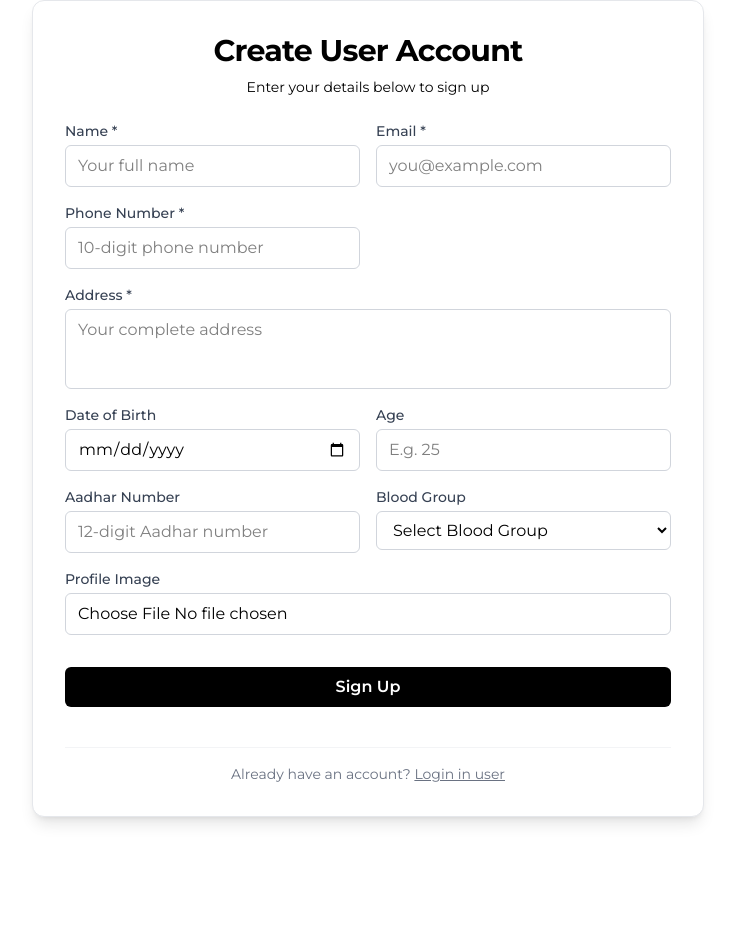
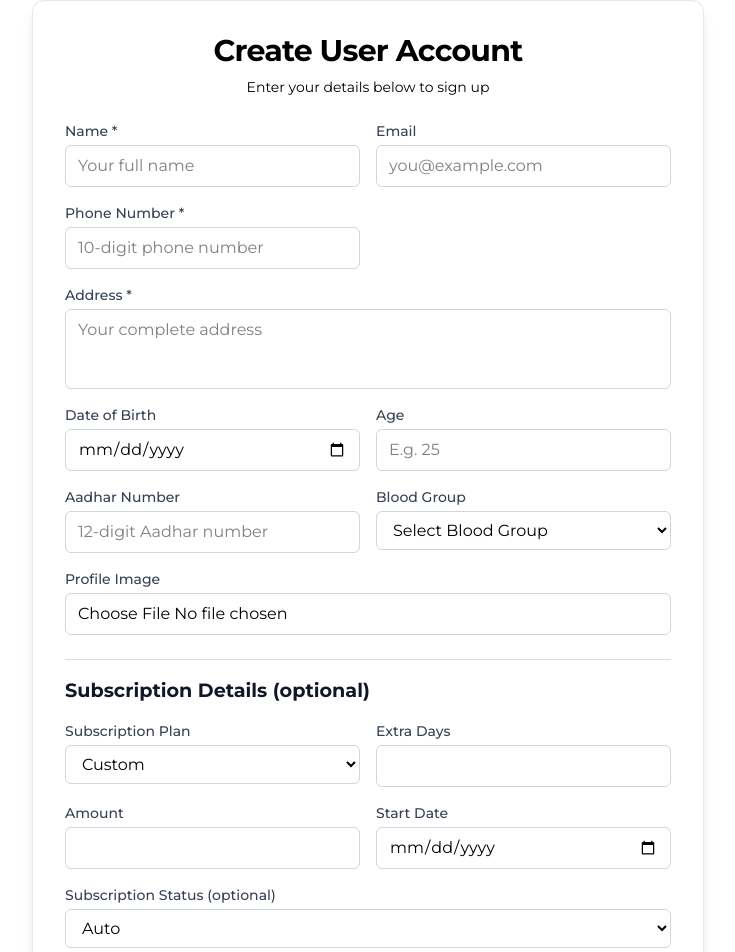
Before and after one commit to riowonder/Aarambh-Frontend, a React (Vite) app: page /user-register in a window 1280 px wide. Shown: the part 40-992 px from the top of the page, without its empty margins (272-1007 px from the left). Before the commit the page ends 897 px from the top, so only its background shows below. Built offline with nearby package versions, Linux system fonts and the light colour scheme.

Commit message:
auth updated once again

```diff
--- a/src/pages/auth/UserLogin.jsx
+++ b/src/pages/auth/UserLogin.jsx
@@ -5,13 +5,19 @@ import { toast } from "react-hot-toast";
 import { useUser } from "../../context/UserContext";
 
 export default function UserLogin() {
-  const [formData, setFormData] = useState({ email: "", dobDay: "", dobMonth: "", dobYear: "" });
+  const [formData, setFormData] = useState({ phone: "", dobDay: "", dobMonth: "", dobYear: "" });
   const [loading, setLoading] = useState(false);
   const navigate = useNavigate();
   const { login } = useUser();
 
   const handleInputChange = (e) => {
     const { name, value } = e.target;
+    if (name === 'phone') {
+      // Allow only digits and limit to 10
+      const cleaned = value.replace(/\D/g, '').slice(0, 10);
+      setFormData((prev) => ({ ...prev, [name]: cleaned }));
+      return;
+    }
     setFormData((prev) => ({
       ...prev,
       [name]: value,
@@ -23,7 +29,7 @@ export default function UserLogin() {
     setLoading(true);
     try {
       // Build dob as DD/MM/YYYY
-      const { dobDay, dobMonth, dobYear, email } = formData;
+      const { dobDay, dobMonth, dobYear, phone } = formData;
       if (!dobDay || !dobMonth || !dobYear) {
         throw new Error('Please enter a valid date of birth');
       }
@@ -31,7 +37,9 @@ export default function UserLogin() {
       const dd = String(dobDay).padStart(2, '0');
       const mm = String(dobMonth).padStart(2, '0');
       const yyyy = String(dobYear);
-      const payload = { email, dob: `${dd}/${mm}/${yyyy}` };
+      const payload = { phone, dob: `${dd}/${mm}/${yyyy}` };
+
+      console.log("Submitting login with payload:", payload);
 
       const response = await axios.post(
         `${import.meta.env.VITE_API_BASE_URL}/auth/user-login`,
@@ -53,18 +61,21 @@ export default function UserLogin() {
       <div className="w-full max-w-md bg-white border border-gray-200 rounded-xl shadow-lg p-8 flex flex-col gap-6">
         <div className="flex flex-col gap-2 text-center">
           <h2 className="text-3xl font-bold tracking-tight">User Login</h2>
-          <p className="text-sm text-muted-foreground">Enter your email and serial number to login</p>
+          <p className="text-sm text-muted-foreground">Enter your phone number and DOB to login</p>
         </div>
         <form className="flex flex-col gap-4" onSubmit={handleSubmit}>
           <div className="flex flex-col gap-1">
-            <label className="text-sm font-medium text-gray-700 text-start">Email</label>
+            <label className="text-sm font-medium text-gray-700 text-start">Phone Number : </label>
             <input
-              type="email"
-              name="email"
-              value={formData.email}
+              type="tel"
+              name="phone"
+              value={formData.phone}
               onChange={handleInputChange}
+              pattern="[0-9]{10}"
+              maxLength={10}
+              inputMode="numeric"
               className="input input-bordered px-3 py-2 rounded-md border border-gray-300 focus:outline-none focus:ring-2 focus:ring-primary"
-              placeholder="xyz@example.com"
+              placeholder="987654210"
               required
             />
           </div>
--- a/src/pages/auth/UserRegister.jsx
+++ b/src/pages/auth/UserRegister.jsx
@@ -14,7 +14,13 @@ export default function UserRegister() {
         aadhar: "",
         blood_group: "",
         age: "",
-        image: null
+    image: null,
+    // Subscription fields
+    subscription_plan: 'Custom',
+    extra_days: '',
+    amount: '',
+    start_date: '',
+    subscription_status: ''
     });
     const [loading, setLoading] = useState(false);
     const navigate = useNavigate();
@@ -23,6 +29,11 @@ export default function UserRegister() {
     // Handle input changes
     function handleInputChange(e) {
         const { name, value, type, files } = e.target;
+        if (name === 'phone') {
+            const cleaned = value.replace(/\D/g, '').slice(0, 10);
+            setFormData((prev) => ({ ...prev, [name]: cleaned }));
+            return;
+        }
         setFormData((prev) => ({
             ...prev,
             [name]: type === "file" ? files[0] : value,
@@ -38,7 +49,9 @@ export default function UserRegister() {
             // Use FormData for file upload
             const data = new FormData();
             Object.keys(formData).forEach((key) => {
-                if (formData[key]) {
+                // Don't append subscription fields to registration FormData (they will be sent to subscription endpoint)
+                if (['subscription_plan','extra_days','amount','start_date','subscription_status'].includes(key)) return;
+                if (formData[key] || formData[key] === 0) {
                     data.append(key, formData[key]);
                 }
             });
@@ -51,11 +64,31 @@ export default function UserRegister() {
             });
 
             // Store user data in context
-            login(response.data.user || {
-                name: formData.name,
-                email: formData.email,
-            });
+            const createdUser = response.data.user || { name: formData.name, email: formData.email };
 
+            // If subscription fields provided, add subscription for the newly created user
+            try {
+                if (formData.start_date && formData.subscription_plan) {
+                    const subPayload = {
+                        plan: formData.subscription_plan,
+                        amount: formData.amount ? Number(formData.amount) : 0,
+                        extra_days: formData.extra_days ? Number(formData.extra_days) : 0,
+                        start_date: formData.start_date,
+                    };
+                    if (formData.subscription_status) subPayload.status = formData.subscription_status;
+
+                    // Use createdUser.id (authController returns id)
+                    const userId = createdUser.id || createdUser._id;
+                    if (userId) {
+                        await axios.post(`${import.meta.env.VITE_API_BASE_URL}/member/${userId}/subscription`, subPayload, { withCredentials: true });
+                    }
+                }
+            } catch (subErr) {
+                console.error('Subscription creation failed:', subErr);
+                // non-fatal: proceed with registration success
+            }
+
+            login(createdUser);
             toast.success("User account created successfully!");
             navigate("/user/dashboard");
         } catch (error) {
@@ -89,7 +122,7 @@ export default function UserRegister() {
                         </div>
                         {/* Email (Mandatory) */}
                         <div className="flex flex-col gap-1">
-                            <label className="text-sm font-medium text-gray-700 text-start">Email *</label>
+                            <label className="text-sm font-medium text-gray-700 text-start">Email</label>
                             <input
                                 type="email"
                                 name="email"
@@ -97,7 +130,6 @@ export default function UserRegister() {
                                 onChange={handleInputChange}
                                 className="input input-bordered px-3 py-2 rounded-md border border-gray-300 focus:outline-none focus:ring-2 focus:ring-primary"
                                 placeholder="you@example.com"
-                                required
                             />
                         </div>
                         {/* Phone Number (Mandatory) */}
@@ -109,6 +141,8 @@ export default function UserRegister() {
                                 pattern="[0-9]{10}"
                                 value={formData.phone}
                                 onChange={handleInputChange}
+                                maxLength={10}
+                                inputMode="numeric"
                                 className="input input-bordered px-3 py-2 rounded-md border border-gray-300 focus:outline-none focus:ring-2 focus:ring-primary"
                                 placeholder="10-digit phone number"
                                 title="Please enter a valid 10 digit number"
@@ -211,6 +245,42 @@ export default function UserRegister() {
                                 <p className="text-sm text-gray-500">Selected: {formData.image.name}</p>
                             )}
                         </div>
+                        {/* Subscription Details (Optional) */}
+                        <div className="border-t col-span-1 md:col-span-2 border-[#ddd] pt-4 mt-2">
+                            <h3 className="block mb-4 font-bold text-gray-900 text-[1.2rem] text-left">Subscription Details (optional)</h3>
+                            <div className="grid grid-cols-1 md:grid-cols-2 gap-4">
+                                <div className="flex flex-col gap-1">
+                                    <label className="text-sm font-medium text-gray-700 text-start">Subscription Plan</label>
+                                    <select name="subscription_plan" value={formData.subscription_plan} onChange={handleInputChange} className="input input-bordered px-3 py-2 rounded-md border border-gray-300 focus:outline-none focus:ring-2 focus:ring-primary bg-white">
+                                        <option value="Custom">Custom</option>
+                                        <option value="1 Month">1 Month</option>
+                                        <option value="3 Months">3 Months</option>
+                                        <option value="6 Months">6 Months</option>
+                                        <option value="1 Year">1 Year</option>
+                                    </select>
+                                </div>
+                                <div className="flex flex-col gap-1">
+                                    <label className="text-sm font-medium text-gray-700 text-start">Extra Days</label>
+                                    <input type="number" name="extra_days" value={formData.extra_days} onChange={handleInputChange} className="input input-bordered px-3 py-2 rounded-md border border-gray-300 focus:outline-none focus:ring-2 focus:ring-primary" min="0" />
+                                </div>
+                                <div className="flex flex-col gap-1">
+                                    <label className="text-sm font-medium text-gray-700 text-start">Amount</label>
+                                    <input type="number" name="amount" value={formData.amount} onChange={handleInputChange} className="input input-bordered px-3 py-2 rounded-md border border-gray-300 focus:outline-none focus:ring-2 focus:ring-primary" min="0" />
+                                </div>
+                                <div className="flex flex-col gap-1">
+                                    <label className="text-sm font-medium text-gray-700 text-start">Start Date</label>
+                                    <input type="date" name="start_date" value={formData.start_date} onChange={handleInputChange} className="input input-bordered px-3 py-2 rounded-md border border-gray-300 focus:outline-none focus:ring-2 focus:ring-primary" />
+                                </div>
+                                <div className="flex flex-col gap-1 md:col-span-2">
+                                    <label className="text-sm font-medium text-gray-700 text-start">Subscription Status (optional)</label>
+                                    <select name="subscription_status" value={formData.subscription_status} onChange={handleInputChange} className="input input-bordered px-3 py-2 rounded-md border border-gray-300 focus:outline-none focus:ring-2 focus:ring-primary bg-white">
+                                        <option value="">Auto</option>
+                                        <option value="Active">Active</option>
+                                        <option value="Upcoming">Upcoming</option>
+                                    </select>
+                                </div>
+                            </div>
+                        </div>
 
                     </div>
 
```
